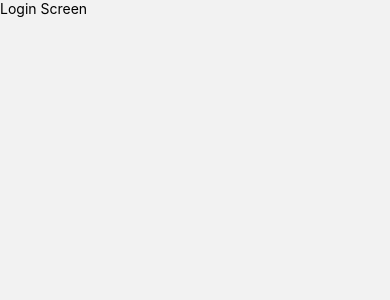
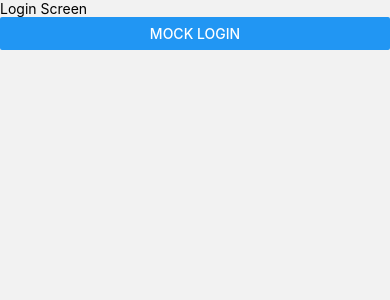
Before and after one commit to Abhishekraina7/rydeu-assignment, a React Native app: screen /Home in a window 390 px wide. Before the commit this address had no page. Shown: the top 300 px of the page. Built offline with nearby package versions, Linux system fonts and the light colour scheme.

Commit message:
Demo Screens (Home and Login)

```diff
--- a/src/screens/HomeScreen.tsx
+++ b/src/screens/HomeScreen.tsx
@@ -1,10 +1,18 @@
 import React from 'react';
-import { View, Text } from 'react-native';
+import { View, Text, Button } from 'react-native';
+import { useAppDispatch } from '../hooks/reduxHooks';
+import { setAuthenticated } from '../features/auth/authSlice';
 
 const HomeScreen = () => {
+    const dispatch = useAppDispatch();
+
     return (
         <View>
             <Text>Home Screen</Text>
+            <Button
+                title="Logout"
+                onPress={() => dispatch(setAuthenticated(false))}
+            />
         </View>
     );
 };
--- a/src/screens/LoginScreen.tsx
+++ b/src/screens/LoginScreen.tsx
@@ -1,10 +1,18 @@
 import React from 'react';
-import { View, Text } from 'react-native';
+import { View, Text, Button } from 'react-native';
+import { useAppDispatch } from '../hooks/reduxHooks';
+import { setAuthenticated } from '../features/auth/authSlice';
 
 const LoginScreen = () => {
+    const dispatch = useAppDispatch();
+
     return (
         <View>
             <Text>Login Screen</Text>
+            <Button
+                title="Mock Login"
+                onPress={() => dispatch(setAuthenticated(true))}
+            />
         </View>
     );
 };
```
